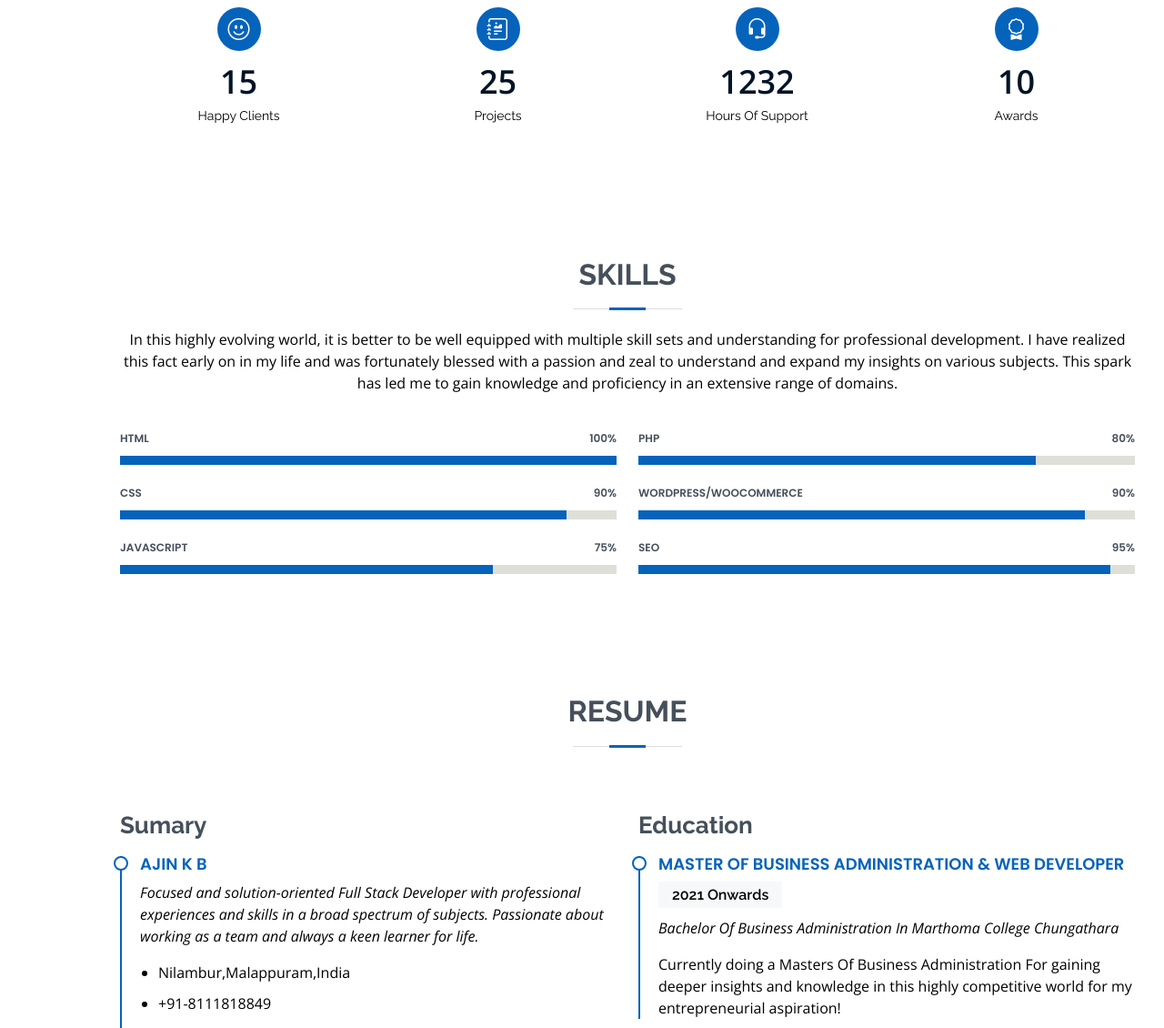
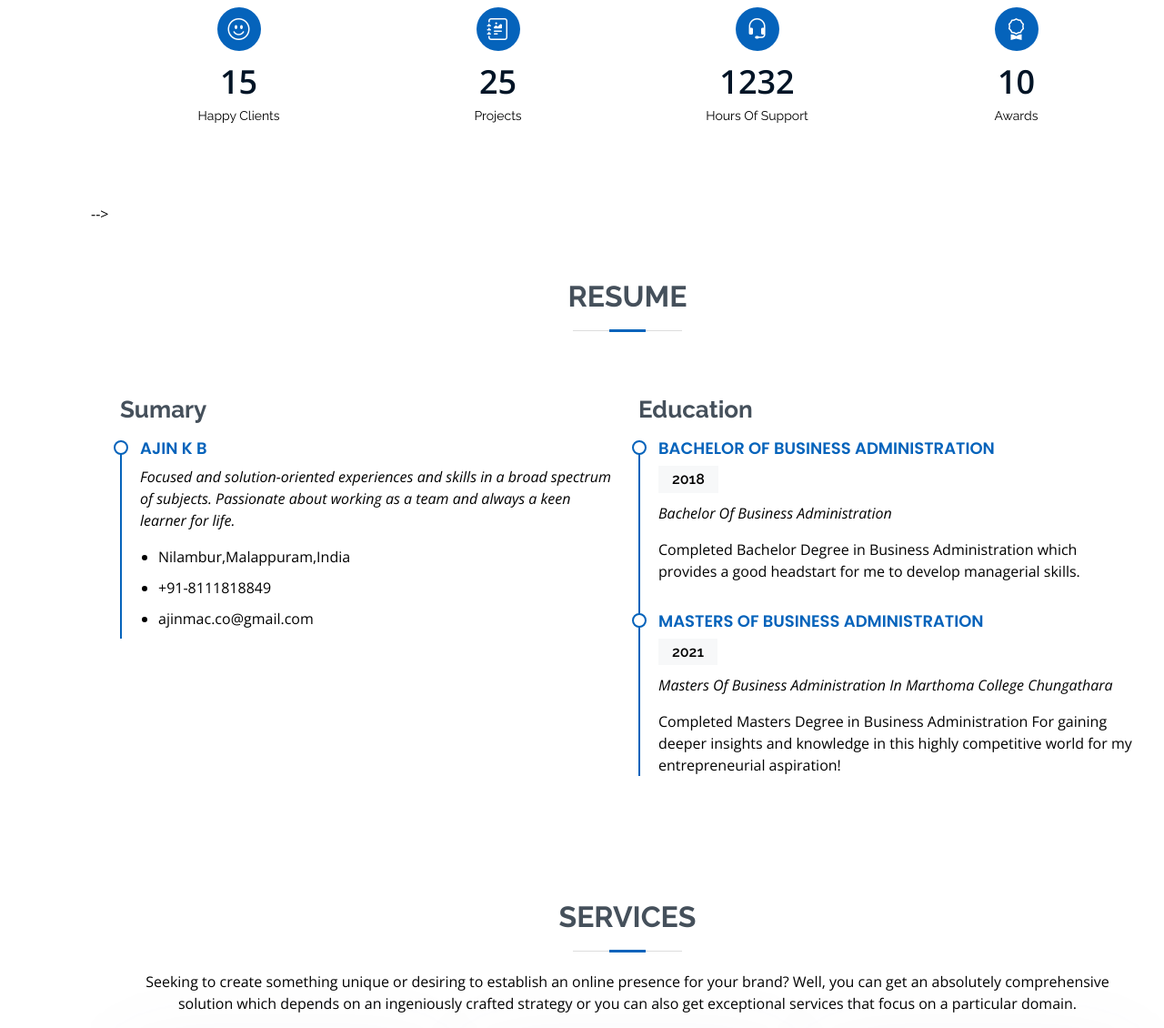
Before and after one commit to Ajinfolio/digital, a plain HTML site: page index.html in a window 1280 px wide. Shown: the part 1670-2800 px from the top of the page at 91% size. Drawn offline with nearby package versions, Linux system fonts and the light colour scheme.

Commit message:
Update index.html
updated

```diff
--- a/index.html
+++ b/index.html
@@ -60,7 +60,7 @@
     <div class="container" data-aos="zoom-in" data-aos-delay="100">
 
       <h1>Ajin_Portfolio</h1>
-      <p>I'm a <span class="typed" data-typed-items="Web Developer, Freelancer,Content_Writer,SEO, WordPress Developer, "></span></p>
+      <p>I'm a <span class="typed" data-typed-items="Business Developer, Business Analyst "></span></p>
 
       <div class="social-links">
         <a href="#" class="twitter"><i class="bx bxl-twitter"></i></a>
@@ -92,7 +92,7 @@
             <img src="assets/img/profile-img1.jpg" class="img-fluid" alt="">
           </div>
           <div class="col-lg-8 pt-4 pt-lg-0 content">
-            <h3>Web Developer &amp; Digital Marketer &amp; Business Developer.</h3>
+            <h3>Web Developer &amp; Digital Marketer &amp; Business Analyst.</h3>
             <p class="fst-italic">
               <!-- Lorem ipsum dolor sit amet, consectetur adipiscing elit, sed do eiusmod tempor incididunt ut labore et dolore
               magna aliqua. -->
@@ -110,7 +110,7 @@
               <div class="col-lg-6">
                 <ul>
                   <li><i class="bi bi-chevron-right"></i> <strong>Age:</strong> <span>21</span></li>
-                  <li><i class="bi bi-chevron-right"></i> <strong>Degree:</strong> <span>BBA</span></li>
+                  <li><i class="bi bi-chevron-right"></i> <strong>Degree:</strong> <span>MBA</span></li>
                   <li><i class="bi bi-chevron-right"></i> <strong>PhEmailone:</strong> <span>ajinmac.co@gmail.com</span></li>
                   <li><i class="bi bi-chevron-right"></i> <strong>Freelance:</strong> <span>Available</span></li>
                 </ul>
@@ -174,7 +174,7 @@
     </section><!-- End Facts Section -->
 
     <!-- ======= Skills Section ======= -->
-    <section id="skills" class="skills section-bg">
+   <!-- <section id="skills" class="skills section-bg">
       <div class="container" data-aos="fade-up">
 
         <div class="section-title">
@@ -238,7 +238,7 @@
         </div>
 
       </div>
-    </section><!-- End Skills Section -->
+    </section><!-- End Skills Section --> -->
 
     <!-- ======= Resume Section ======= -->
     <section id="resume" class="resume">
@@ -254,7 +254,7 @@
             <h3 class="resume-title">Sumary</h3>
             <div class="resume-item pb-0">
               <h4>Ajin k b</h4>
-              <p><em>Focused and solution-oriented Full Stack Developer with professional experiences and skills in a broad spectrum of subjects. Passionate about working as a team and always a keen learner for life.
+              <p><em>Focused and solution-oriented experiences and skills in a broad spectrum of subjects. Passionate about working as a team and always a keen learner for life.
               </em></p>
               <ul>
                 <li>Nilambur,Malappuram,India</li>
@@ -266,10 +266,16 @@
           <div class="col-lg-6">
             <h3 class="resume-title">Education</h3>
             <div class="resume-item">
-              <h4>Master Of Business Administration &amp; Web Developer</h4>
-              <h5>2021 Onwards</h5>
-              <p><em>Bachelor Of Business Administration In Marthoma College Chungathara</em></p>
-              <p>Currently doing a Masters Of Business Administration For gaining deeper insights and knowledge in this highly competitive world for my entrepreneurial aspiration! </p>
+              <h4>Bachelor Of Business Administration </h4>
+              <h5>2018</h5>
+              <p><em>Bachelor Of Business Administration </em></p>
+              <p>Completed Bachelor Degree in  Business Administration which provides a good headstart for me to develop managerial skills. </p>
+            </div>
+            <div class="resume-item">
+              <h4>Masters Of Business Administration </h4>
+              <h5>2021</h5>
+              <p><em>Masters Of Business Administration In Marthoma College Chungathara</em></p>
+              <p>Completed Masters Degree in  Business Administration For gaining deeper insights and knowledge in this highly competitive world for my entrepreneurial aspiration! </p>
             </div>
           </div>
 
@@ -319,8 +325,8 @@
                 </svg>
                 <i class="bx bx-file"></i>
               </div>
-              <h4><a href="">full stack developer</a></h4>
-              <p>This is one of the core areas of my interest and I have worked on multiple web applications for different clients using the latest frameworks and technologies. My expertise has been instrumental in helping the companies with highly efficient web-based solutions.</p>
+              <h4><a href="">E-Commerce Management</a></h4>
+              <p>E-commerce management involves focusing on the customer experience, optimizing your website, monitoring inventory, analyzing data, protecting customer data, marketing your business, and building strong relationships with your customers. It requires constant attention and adaptation to stay up-to-date with the latest trends and technologies.</p>
             </div>
           </div>
 
@@ -346,8 +352,8 @@
                 </svg>
                 <i class="bx bx-layer"></i>
               </div>
-              <h4><a href="">Content Writer</a></h4>
-              <p>Creative, innovative and adaptable content writer with extensive knowledge and experience in writing compelling and original content for websites, magazines and advertising agencies. I have also written several blogs and copies for several enterprises to expand their international reach.</p>
+              <h4><a href="">Travel and Tourism</a></h4>
+              <p>Travel and tourism refer to the activities of individuals and groups traveling from one place to another for various purposes, such as leisure, business, education, or medical treatment. Travel and tourism have become one of the world's largest industries, contributing significantly to the global economy.</p>
             </div>
           </div>
 
```
